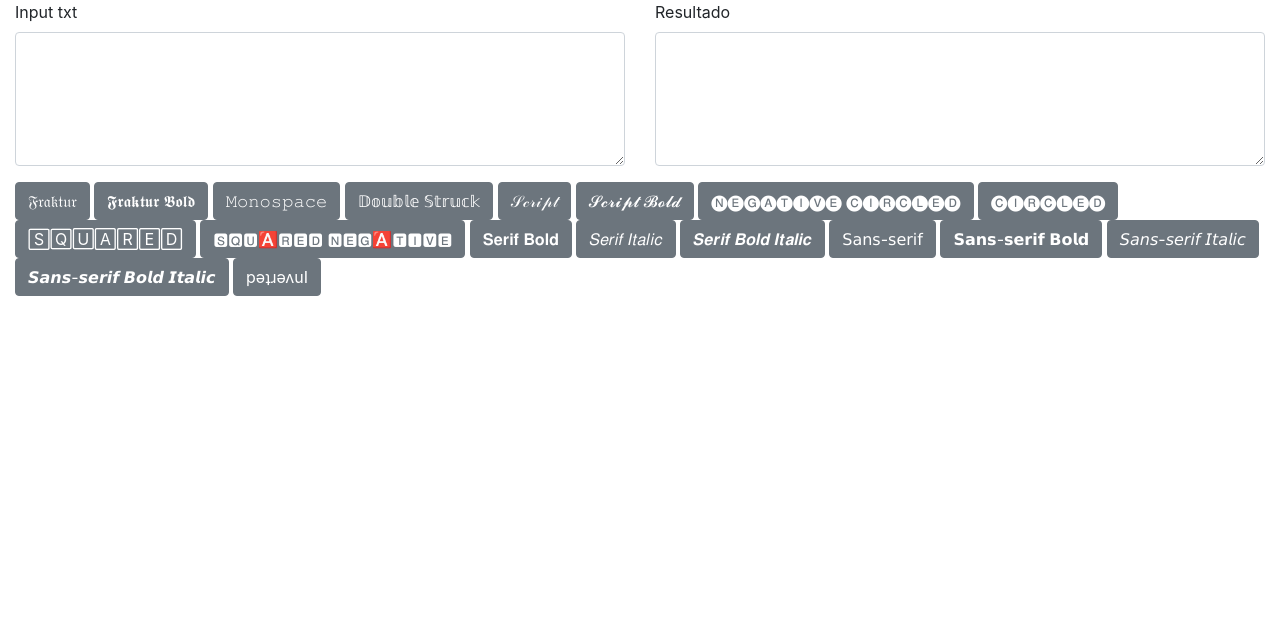
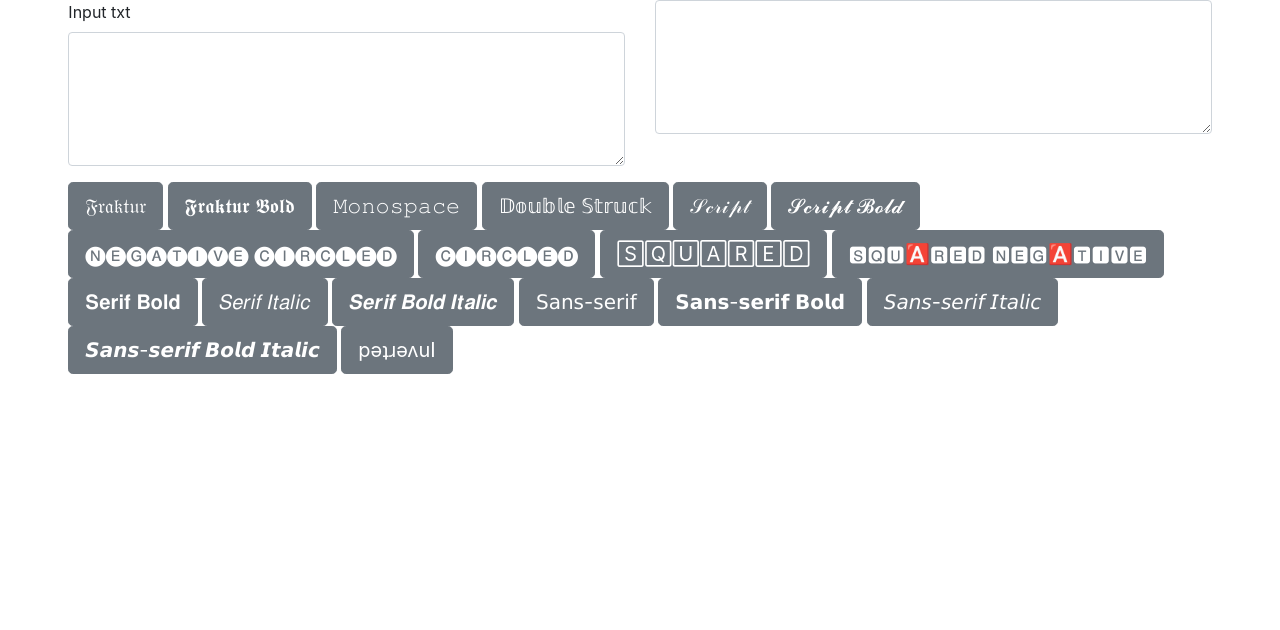
Before and after one commit to imHireki/django-website, a Django app: page /letras-diferentes/ in a window 1280 px wide. Shown: the part 56-686 px from the top of the page. Run offline with Django 3.2, Linux system fonts and the light colour scheme; some libraries are stand-ins or nearby versions.

Commit message:
add large buttons

```diff
--- a/convert/templates/convert/letrasDiferentes.html
+++ b/convert/templates/convert/letrasDiferentes.html
@@ -14,7 +14,6 @@
 {% block output %}
 <form method="post">
     <div class="form-group">
-        <label for="id_origin">Resultado</label>
         <textarea class="form-control" id="id_origin" rows="5">{{ form.d_new }}</textarea>
     </div>
 </form>
@@ -23,58 +22,58 @@
 {% block buttons %}
 <form method="post" name="vaidarcerto">{% csrf_token %}
     <div class="form-group">
-        <button type="submit" class="btn btn-secondary" value="btn-a" name="submit" form="input_form">
+        <button type="submit" class="btn btn-secondary btn-lg" value="btn-a" name="submit" form="input_form">
             𝔉𝔯𝔞𝔨𝔱𝔲𝔯
         </button>
-        <button type="submit" class="btn btn-secondary" value="btn-b" name="submit" form="input_form">
+        <button type="submit" class="btn btn-secondary btn-lg" value="btn-b" name="submit" form="input_form">
             𝕱𝖗𝖆𝖐𝖙𝖚𝖗 𝕭𝖔𝖑𝖉
         </button>
-        <button type="submit" class="btn btn-secondary" value="btn-c" name="submit" form="input_form">
+        <button type="submit" class="btn btn-secondary btn-lg" value="btn-c" name="submit" form="input_form">
             𝙼𝚘𝚗𝚘𝚜𝚙𝚊𝚌𝚎
         </button>
-        <button type="submit" class="btn btn-secondary" value="btn-d" name="submit" form="input_form">
+        <button type="submit" class="btn btn-secondary btn-lg" value="btn-d" name="submit" form="input_form">
             𝔻𝕠𝕦𝕓𝕝𝕖 𝕊𝕥𝕣𝕦𝕔𝕜
         </button>
-        <button type="submit" class="btn btn-secondary" value="btn-e" name="submit" form="input_form">
+        <button type="submit" class="btn btn-secondary btn-lg" value="btn-e" name="submit" form="input_form">
             𝒮𝒸𝓇𝒾𝓅𝓉
         </button>
-        <button type="submit" class="btn btn-secondary" value="btn-f" name="submit" form="input_form">
+        <button type="submit" class="btn btn-secondary btn-lg" value="btn-f" name="submit" form="input_form">
             𝓢𝓬𝓻𝓲𝓹𝓽 𝓑𝓸𝓵𝓭
         </button>
-        <button type="submit" class="btn btn-secondary" value="btn-g" name="submit" form="input_form">
+        <button type="submit" class="btn btn-secondary btn-lg" value="btn-g" name="submit" form="input_form">
             🅝🅔🅖🅐🅣🅘🅥🅔 🅒🅘🅡🅒🅛🅔🅓
         </button>
-        <button type="submit" class="btn btn-secondary" value="btn-h" name="submit" form="input_form">
+        <button type="submit" class="btn btn-secondary btn-lg" value="btn-h" name="submit" form="input_form">
             🅒🅘🅡🅒🅛🅔🅓
         </button>
-        <button type="submit" class="btn btn-secondary" value="btn-i" name="submit" form="input_form">
+        <button type="submit" class="btn btn-secondary btn-lg" value="btn-i" name="submit" form="input_form">
             🅂🅀🅄🄰🅁🄴🄳
         </button>
-        <button type="submit" class="btn btn-secondary" value="btn-j" name="submit" form="input_form">
+        <button type="submit" class="btn btn-secondary btn-lg" value="btn-j" name="submit" form="input_form">
             🆂🆀🆄🅰🆁🅴🅳 🅽🅴🅶🅰🆃🅸🆅🅴
         </button>
-        <button type="submit" class="btn btn-secondary" value="btn-k" name="submit" form="input_form">
+        <button type="submit" class="btn btn-secondary btn-lg" value="btn-k" name="submit" form="input_form">
             𝐒𝐞𝐫𝐢𝐟 𝐁𝐨𝐥𝐝
         </button>
-        <button type="submit" class="btn btn-secondary" value="btn-l" name="submit" form="input_form">
+        <button type="submit" class="btn btn-secondary btn-lg" value="btn-l" name="submit" form="input_form">
             𝑆𝑒𝑟𝑖𝑓 𝐼𝑡𝑎𝑙𝑖𝑐
         </button>
-        <button type="submit" class="btn btn-secondary" value="btn-m" name="submit" form="input_form">
+        <button type="submit" class="btn btn-secondary btn-lg" value="btn-m" name="submit" form="input_form">
             𝑺𝒆𝒓𝒊𝒇 𝑩𝒐𝒍𝒅 𝑰𝒕𝒂𝒍𝒊𝒄
         </button>
-        <button type="submit" class="btn btn-secondary" value="btn-n" name="submit" form="input_form">
+        <button type="submit" class="btn btn-secondary btn-lg" value="btn-n" name="submit" form="input_form">
             𝖲𝖺𝗇𝗌-𝗌𝖾𝗋𝗂𝖿
         </button>
-        <button type="submit" class="btn btn-secondary" value="btn-o" name="submit" form="input_form">
+        <button type="submit" class="btn btn-secondary btn-lg" value="btn-o" name="submit" form="input_form">
             𝗦𝗮𝗻𝘀-𝘀𝗲𝗿𝗶𝗳 𝗕𝗼𝗹𝗱
         </button>
-        <button type="submit" class="btn btn-secondary" value="btn-p" name="submit" form="input_form">
+        <button type="submit" class="btn btn-secondary btn-lg" value="btn-p" name="submit" form="input_form">
             𝘚𝘢𝘯𝘴-𝘴𝘦𝘳𝘪𝘧 𝘐𝘵𝘢𝘭𝘪𝘤
         </button>
-        <button type="submit" class="btn btn-secondary" value="btn-q" name="submit" form="input_form">
+        <button type="submit" class="btn btn-secondary btn-lg" value="btn-q" name="submit" form="input_form">
             𝙎𝙖𝙣𝙨-𝙨𝙚𝙧𝙞𝙛 𝘽𝙤𝙡𝙙 𝙄𝙩𝙖𝙡𝙞𝙘
         </button>
-        <button type="submit" class="btn btn-secondary" value="btn-r" name="submit" form="input_form">
+        <button type="submit" class="btn btn-secondary btn-lg" value="btn-r" name="submit" form="input_form">
             pǝʇɹǝʌuI
         </button>
     </div>
--- a/templates/base.html
+++ b/templates/base.html
@@ -13,9 +13,9 @@
 
     <!-- Page Content -->
     <div class="container-fluid">
-        <div class="row">
+        <div class="row justify-content-center">
             <!-- Div 100%-->
-            <div class="col-md-12">
+            <div class="col-md-11">
 
                 <!-- Div 50% a -->
                 <div class="row">
```
